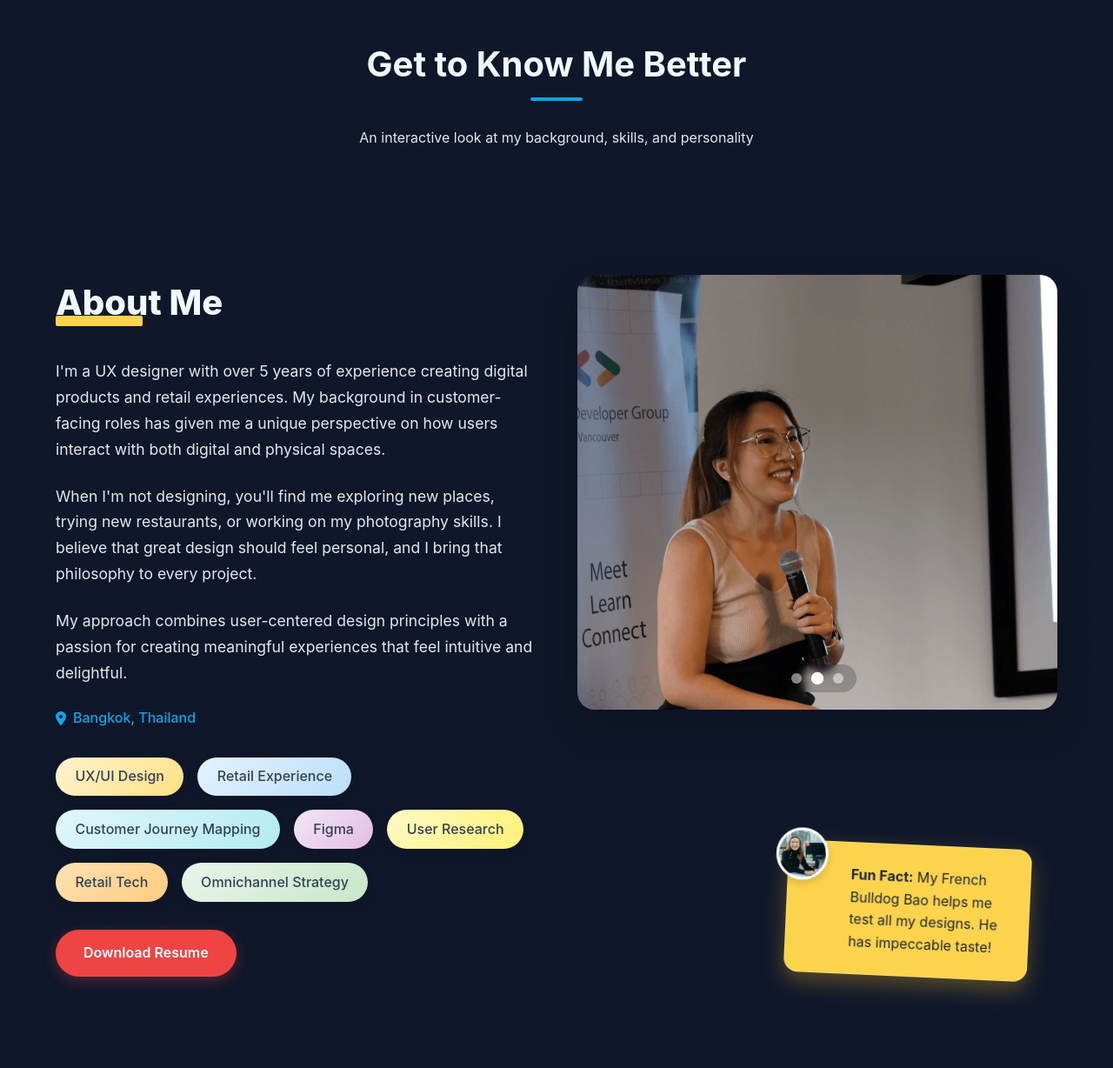
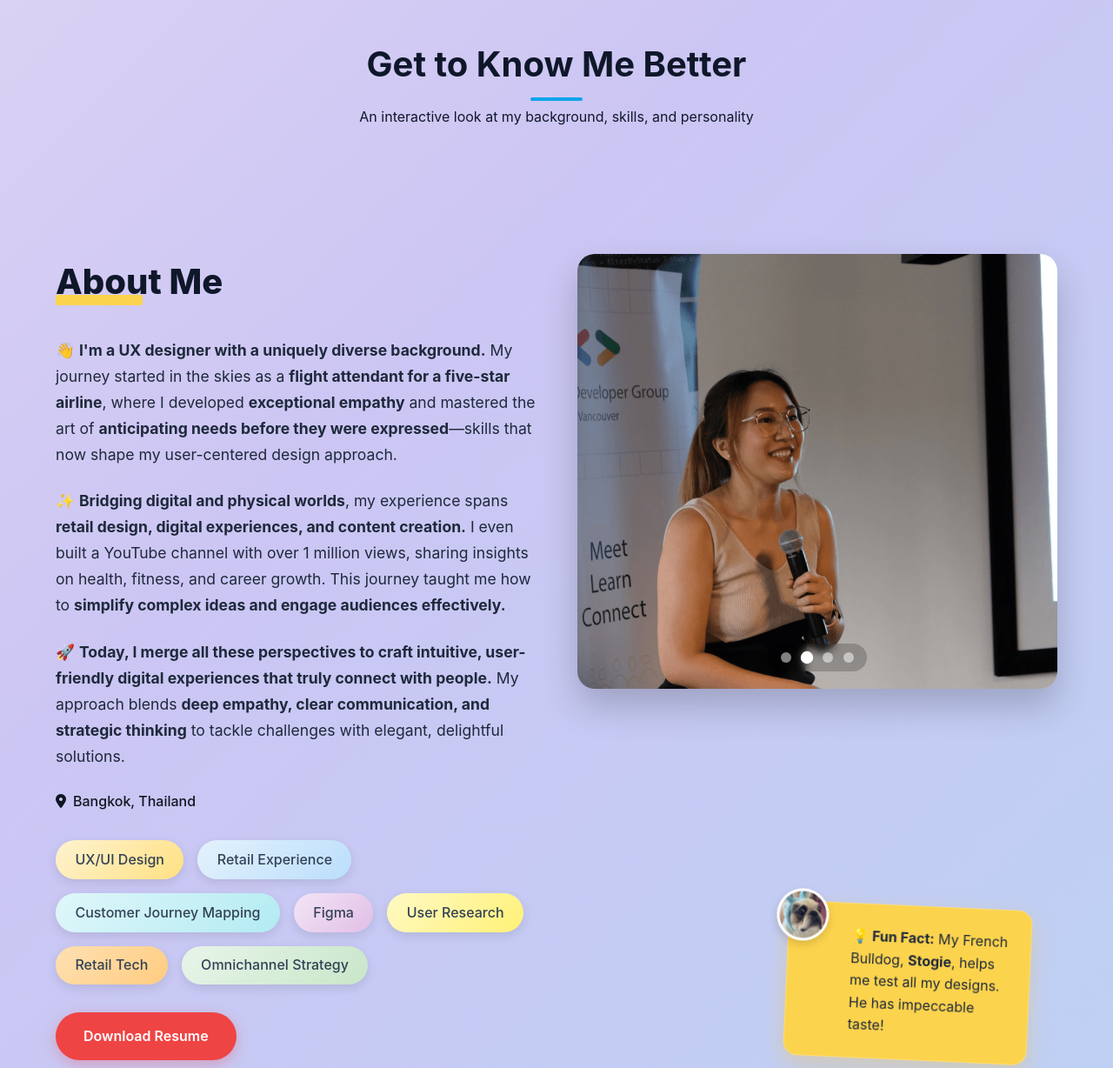
Before and after one commit to ratta-ux/portfolio, a plain HTML site: page index.html in a window 1280 px wide. Shown: the part 2480-3708 px from the top of the page at 87% size. Drawn offline with nearby package versions, Linux system fonts and the light colour scheme.

Commit message:
refactor: Enhance About section with personal narrative and dynamic carousel

```diff
--- a/index.html
+++ b/index.html
@@ -832,32 +832,30 @@
         .interactive-about {
             padding: 8rem 0;
             position: relative;
-            background-color: var(--primary);
-            background-image: linear-gradient(to bottom, rgba(15, 23, 42, 0.95), rgba(15, 23, 42, 0.98));
+            background: linear-gradient(135deg,
+                rgba(230, 220, 255, 0.95) 0%,
+                rgba(214, 207, 255, 0.95) 35%,
+                rgba(198, 219, 255, 0.95) 100%
+            );
             overflow: hidden;
         }
 
-        .interactive-about .section-title h2 {
-            color: var(--light);
-            position: relative;
-            display: inline-block;
-        }
-
-        .interactive-about .section-title h2::after {
-            content: '';
-            position: absolute;
-            height: 4px;
-            width: 60px;
-            background: var(--secondary);
-            bottom: -10px;
-            left: 50%;
-            transform: translateX(-50%);
-            border-radius: 2px;
-        }
-
+        .interactive-about .section-title h2,
+        .interactive-about .about-text p,
         .interactive-about .section-title p {
-            color: var(--text);
-            margin-top: 1.5rem;
+            color: var(--dark);
+        }
+
+        .about-heading h3 {
+            color: var(--dark) !important;
+        }
+
+        .location-indicator {
+            color: var(--primary) !important;
+        }
+
+        .location-indicator i {
+            color: var(--primary) !important;
         }
 
         .interactive-about-container {
@@ -908,7 +906,7 @@
             height: 60px;
             border-radius: 50%;
             border: 3px solid white;
-            background-image: url('assets/images/profile.png');
+            background-image: url('assets/images/French-bulldog.png');
             background-size: cover;
             background-position: center;
             box-shadow: 0 4px 10px rgba(0, 0, 0, 0.15);
@@ -1034,7 +1032,7 @@
         .interactive-about .about-text p {
             font-size: 1.1rem;
             margin-bottom: 1.5rem;
-            color: var(--text);
+            color: #1e293b;
             line-height: 1.7;
         }
 
@@ -1146,35 +1144,6 @@
             filter: brightness(1.1) contrast(1.05);
         }
 
-        .slide-caption {
-            position: absolute;
-            bottom: 0;
-            left: 0;
-            width: 100%;
-            background: linear-gradient(to top, rgba(0,0,0,0.7), transparent);
-            color: white;
-            padding: 30px 20px 20px;
-            transform: translateY(100%);
-            transition: transform 0.4s ease;
-            z-index: 3;
-        }
-
-        .image-carousel:hover .carousel-slide.active .slide-caption {
-            transform: translateY(0);
-        }
-
-        .slide-caption h3 {
-            margin: 0 0 5px;
-            font-size: 1.4rem;
-            font-weight: 600;
-        }
-
-        .slide-caption p {
-            margin: 0;
-            font-size: 0.95rem;
-            opacity: 0.9;
-        }
-
         .carousel-dots {
             position: absolute;
             bottom: 20px;
@@ -1187,6 +1156,43 @@
             background: rgba(0, 0, 0, 0.2);
             border-radius: 50px;
             backdrop-filter: blur(5px);
+            transition: transform 0.4s ease, opacity 0.4s ease;
+        }
+
+        .image-carousel:hover .carousel-dots {
+            transform: translateX(-50%) translateY(100px);
+            opacity: 0;
+        }
+
+        .slide-caption {
+            position: absolute;
+            bottom: 0;
+            left: 0;
+            width: 100%;
+            background: linear-gradient(to top, rgba(0,0,0,0.8), transparent);
+            color: white;
+            padding: 30px 20px 20px;
+            transform: translateY(100%);
+            transition: transform 0.4s ease;
+            z-index: 3;
+        }
+
+        .image-carousel:hover .carousel-slide.active .slide-caption {
+            transform: translateY(0);
+        }
+
+        .slide-caption h3 {
+            margin: 0 0 8px;
+            font-size: 1.4rem;
+            font-weight: 600;
+            text-shadow: 0 2px 4px rgba(0,0,0,0.2);
+        }
+
+        .slide-caption p {
+            margin: 0;
+            font-size: 0.95rem;
+            opacity: 0.95;
+            text-shadow: 0 1px 2px rgba(0,0,0,0.1);
         }
 
         .dot {
@@ -1394,11 +1400,11 @@
                     </div>
 
                     <div class="about-text">
-                        <p>I'm a UX designer with over 5 years of experience creating digital products and retail experiences. My background in customer-facing roles has given me a unique perspective on how users interact with both digital and physical spaces.</p>
-
-                        <p>When I'm not designing, you'll find me exploring new places, trying new restaurants, or working on my photography skills. I believe that great design should feel personal, and I bring that philosophy to every project.</p>
-
-                        <p>My approach combines user-centered design principles with a passion for creating meaningful experiences that feel intuitive and delightful.</p>
+                        <p>👋 <strong>I'm a UX designer with a uniquely diverse background.</strong> My journey started in the skies as a <strong>flight attendant for a five-star airline</strong>, where I developed <strong>exceptional empathy</strong> and mastered the art of <strong>anticipating needs before they were expressed</strong>—skills that now shape my user-centered design approach.</p>
+
+                        <p>✨ <strong>Bridging digital and physical worlds</strong>, my experience spans <strong>retail design, digital experiences, and content creation.</strong> I even built a YouTube channel with over 1 million views, sharing insights on health, fitness, and career growth. This journey taught me how to <strong>simplify complex ideas and engage audiences effectively.</strong></p>
+
+                        <p>🚀 <strong>Today, I merge all these perspectives to craft intuitive, user-friendly digital experiences that truly connect with people.</strong> My approach blends <strong>deep empathy, clear communication, and strategic thinking</strong> to tackle challenges with elegant, delightful solutions.</p>
                     </div>
 
                     <div class="location-indicator">
@@ -1420,22 +1426,28 @@
                 </div>
 
                 <div class="image-carousel">
-                    <div class="carousel-slide active" style="background-image: url('assets/images/profile.png');">
+                    <div class="carousel-slide active" style="background-image: url('assets/images/Ratta_as_flight_attendant.png');">
                         <div class="slide-caption">
-                            <h3>Design in Action</h3>
-                            <p>Creating engaging experiences that delight users</p>
+                            <h3>From the Skies to Screens ✈️</h3>
+                            <p>My journey began as a flight attendant at a five-star airline, where I mastered the art of understanding human needs</p>
                         </div>
                     </div>
                     <div class="carousel-slide next" style="background-image: url('assets/images/Ratta_speaking_at_an_event.png');">
                         <div class="slide-caption">
-                            <h3>Speaking Engagements</h3>
-                            <p>Sharing insights and knowledge with the design community</p>
+                            <h3>Sharing Design Knowledge 🎤</h3>
+                            <p>Speaking at events to inspire and educate the next generation of designers</p>
                         </div>
                     </div>
-                    <div class="carousel-slide" style="background-image: url('assets/images/profile.png');">
+                    <div class="carousel-slide" style="background-image: url('assets/images/Retail-experience-lululemon.png');">
                         <div class="slide-caption">
-                            <h3>Behind the Lens</h3>
-                            <p>Capturing moments through photography</p>
+                            <h3>Retail Experience 🛍️</h3>
+                            <p>Creating seamless customer journeys in physical spaces</p>
+                        </div>
+                    </div>
+                    <div class="carousel-slide" style="background-image: url('assets/images/Youtuber-health-career-fitness.png');">
+                        <div class="slide-caption">
+                            <h3>YouTube Educator 📱</h3>
+                            <p>Sharing knowledge about health, fitness, and career to over 1 million viewers</p>
                         </div>
                     </div>
 
@@ -1443,6 +1455,7 @@
                         <span class="dot active" data-index="0"></span>
                         <span class="dot" data-index="1"></span>
                         <span class="dot" data-index="2"></span>
+                        <span class="dot" data-index="3"></span>
                     </div>
 
                     <div class="carousel-arrow prev">
@@ -1457,7 +1470,7 @@
                 <div class="fun-fact-wrapper">
                     <div class="fun-fact fade-up">
                         <div class="dog-image"></div>
-                        <p><strong>Fun Fact:</strong> My French Bulldog Bao helps me test all my designs. He has impeccable taste!</p>
+                        <p><strong>💡 Fun Fact:</strong> My French Bulldog, <strong>Stogie</strong>, helps me test all my designs. He has impeccable taste!</p>
                     </div>
                 </div>
             </div>
@@ -1813,7 +1826,8 @@
                 "My French Bulldog Bao helps me test all my designs. He has impeccable taste!",
                 "I've tried over 200 restaurants in Bangkok. Ask me for recommendations!",
                 "My camera goes everywhere with me - even on grocery runs.",
-                "I once redesigned an app interface while waiting in line for coffee."
+                "I once redesigned an app interface while waiting in line for coffee.",
+                "My YouTube videos on health and fitness have helped thousands of people transform their lives!"
             ];
 
             const funFactElement = document.querySelector('.fun-fact p');
```
Also changed, not shown: assets/images/French-bulldog.png (added), assets/images/Retail-experience-lululemon.png (added), assets/images/Youtuber-health-career-fitness.png (added).
